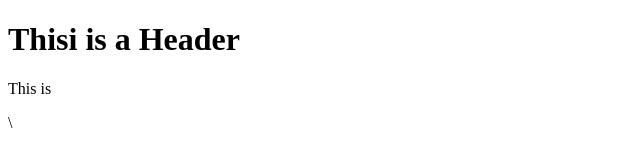
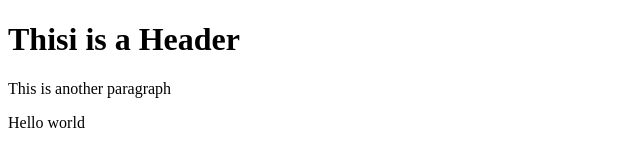
Before and after one commit to raslanmahmoud/git-test, a website: page index.html in a window 1280 px wide. Shown: the whole page, without its empty margins (0-640 px from the left). Drawn offline with Linux system fonts and the light colour scheme.

Commit message:
using npm

```diff
--- a/index.html
+++ b/index.html
@@ -10,9 +10,8 @@
 
 <body>
     <h1>Thisi is a Header</h1>
-    <p></p>
-    <p>This is  </p>
-    <p>\</p>
+    <p>This is another paragraph </p>
+    <p>Hello world</p>
 </body>
 
 </html>
```
Also changed, not shown: package.json (added, +24 -0 lines), 2 other files.
